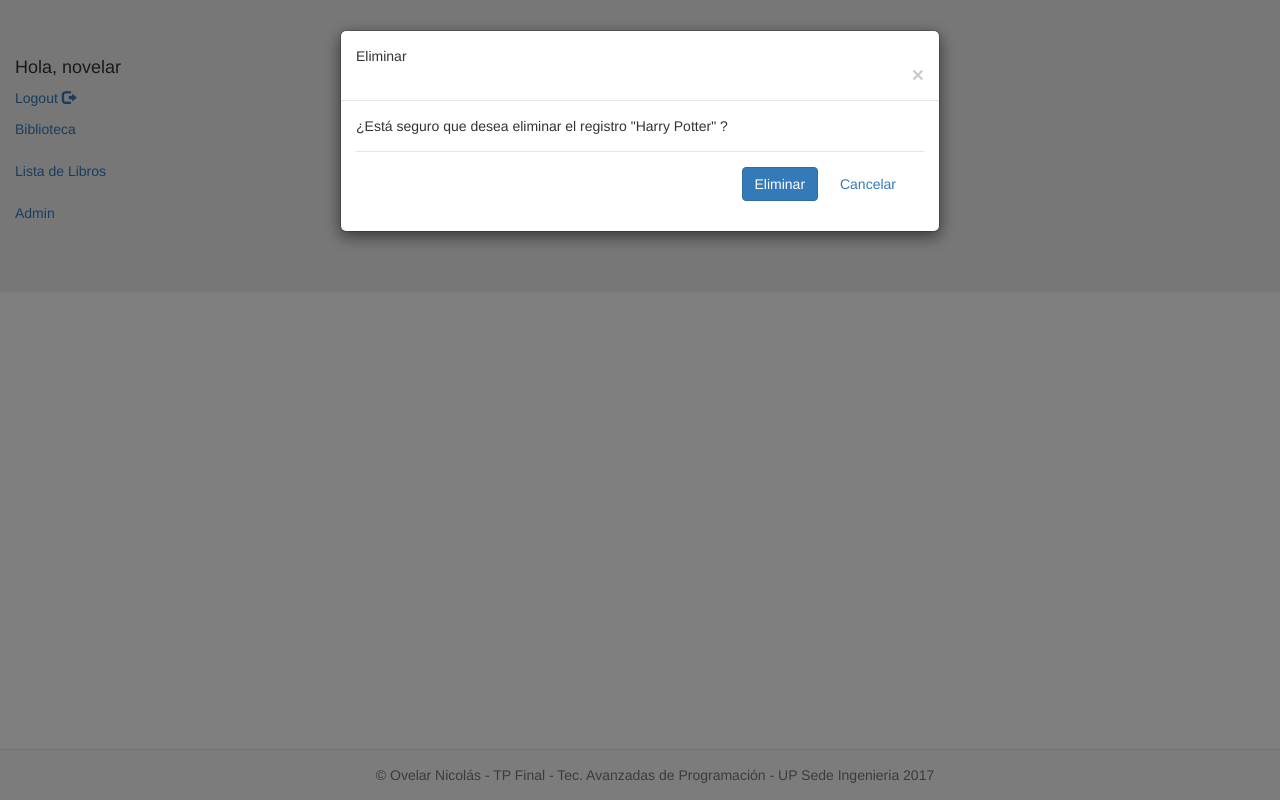
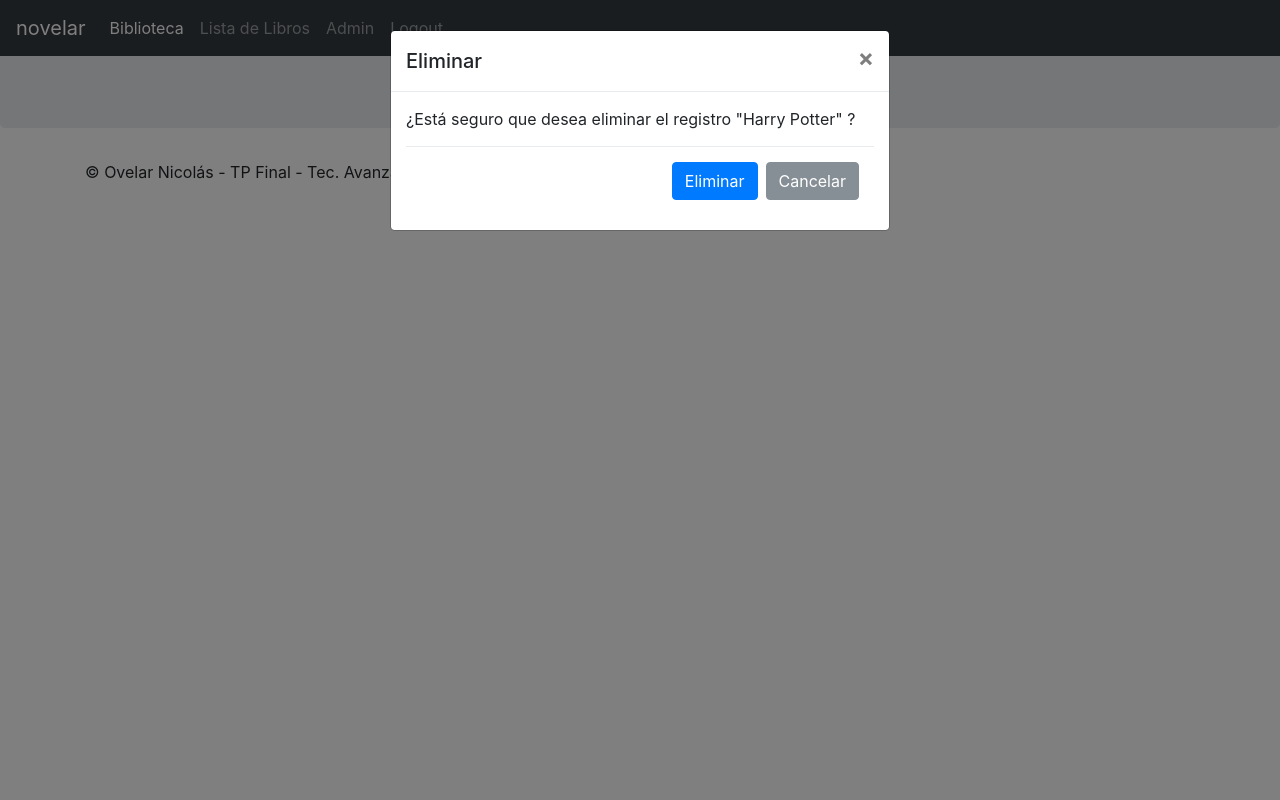
Before and after one commit to ovelarnicolas/djangoapp, a Django app: a page that uses book/templates/book/base_generic.html in a window 1280 px wide. Run offline with Django 3.2, Linux system fonts and the light colour scheme; a user stored in the database is signed in; data comes from the database, SQL or seed files in the repository; both versions use the stored data as it was after the commit; some libraries are stand-ins or nearby versions.

Commit message:
Cambios en el front del base generic

```diff
--- a/book/templates/book/base_generic.html
+++ b/book/templates/book/base_generic.html
@@ -7,9 +7,15 @@
     <title>La Biblioteca de Nicolás</title>{% endblock %}
     <meta charset="utf-8">
     <meta name="viewport" content="width=device-width, initial-scale=1">
-    <link rel="stylesheet" href="https://maxcdn.bootstrapcdn.com/bootstrap/3.3.7/css/bootstrap.min.css">
-    <script src="https://ajax.googleapis.com/ajax/libs/jquery/1.12.4/jquery.min.js"></script>
-    <script src="https://maxcdn.bootstrapcdn.com/bootstrap/3.3.7/js/bootstrap.min.js"></script>
+    <link rel="stylesheet" href="https://maxcdn.bootstrapcdn.com/bootstrap/4.0.0-beta.2/css/bootstrap.min.css" integrity="sha384-PsH8R72JQ3SOdhVi3uxftmaW6Vc51MKb0q5P2rRUpPvrszuE4W1povHYgTpBfshb"
+        crossorigin="anonymous">
+
+    <script src="https://code.jquery.com/jquery-3.2.1.slim.min.js" integrity="sha384-KJ3o2DKtIkvYIK3UENzmM7KCkRr/rE9/Qpg6aAZGJwFDMVNA/GpGFF93hXpG5KkN"
+        crossorigin="anonymous"></script>
+    <script src="https://cdnjs.cloudflare.com/ajax/libs/popper.js/1.12.3/umd/popper.min.js" integrity="sha384-vFJXuSJphROIrBnz7yo7oB41mKfc8JzQZiCq4NCceLEaO4IHwicKwpJf9c9IpFgh"
+        crossorigin="anonymous"></script>
+    <script src="https://maxcdn.bootstrapcdn.com/bootstrap/4.0.0-beta.2/js/bootstrap.min.js" integrity="sha384-alpBpkh1PFOepccYVYDB4do5UnbKysX5WZXm3XxPqe5iKTfUKjNkCk9SaVuEZflJ"
+        crossorigin="anonymous"></script>
 
     <!-- Add additional CSS in static file -->
     {% load static %}
@@ -17,41 +23,44 @@
 </head>
 
 <body>
-    <div class="jumbotron">
-        <div class="container-fluid">
-            <div class="row">
-                <div class="col-sm-2">
-                    {% block user %}
-                    <h4>Hola, {{ user }}</h4>
-                    <a href="{% url 'logout' %}">
-                        Logout
+
+    <nav class="navbar navbar-expand-md navbar-dark fixed-top bg-dark">
+        <a class="navbar-brand" href="{% url 'home' %}">{{ user }}</a>
+        <button class="navbar-toggler" type="button" data-toggle="collapse" data-target="#navbarsExampleDefault" aria-controls="navbarsExampleDefault"
+            aria-expanded="false" aria-label="Toggle navigation">
+            <span class="navbar-toggler-icon"></span>
+        </button>
+
+        <div class="collapse navbar-collapse" id="navbarsExampleDefault">
+            <ul class="navbar-nav mr-auto">
+                <li class="nav-item active">
+                    <a class="nav-link" href="{% url 'home' %}">Biblioteca
+                        <span class="sr-only">(current)</span>
+                    </a>
+                </li>
+                <li class="nav-item">
+                    <a class="nav-link" href="{% url 'book:book_list' %}">Lista de Libros</a>
+                </li>
+                <li class="nav-item">
+                    <a class="nav-link" href="{% url 'admin:index' %}">Admin</a>
+                </li>
+                <li class="nav-item">
+                    <a class="nav-link" href="{% url 'logout' %}">Logout
                         <span class="glyphicon glyphicon-log-out"></span>
                     </a>
-                    {% endblock %} {% block sidebar %}
-                    <ul class="sidebar-nav">
-                        <li>
-                            <a href="{% url 'home' %}">Biblioteca</a>
-                        </li>
-                        <li>
-                            <a href="{% url 'book:book_list' %}">Lista de Libros</a>
-                        </li>
-                        <li>
-                            <a href="{% url 'admin:index' %}">Admin</a>
-                        </li>
-                    </ul>
-                    {% endblock %}
-                </div>
-                <div class="col-sm-10 ">
-                    {% block content %}{% endblock %}
-                </div>
-            </div>
+                </li>
+        </div>
+    </nav>
+
+    <div class="jumbotron">
+        <div class="container">
+            {% block content %}{% endblock %}
         </div>
     </div>
 </body>
-<nav class="navbar navbar-default  navbar-fixed-bottom" role="navigation">
-    <div class="container text-center">
-        <p class="navbar-text col-md-12 col-sm-12 col-xs-12">&copy; Ovelar Nicolás - TP Final - Tec. Avanzadas de Programación - UP Sede Ingenieria 2017</p>
-    </div>
-</nav>
+<footer class="container">
+    <p>&copy; Ovelar Nicolás - TP Final - Tec. Avanzadas de Programación - UP Sede Ingenieria 2017</p>
+</footer>
+
 
 </html>
```
Also changed, not shown: db.sqlite3.
